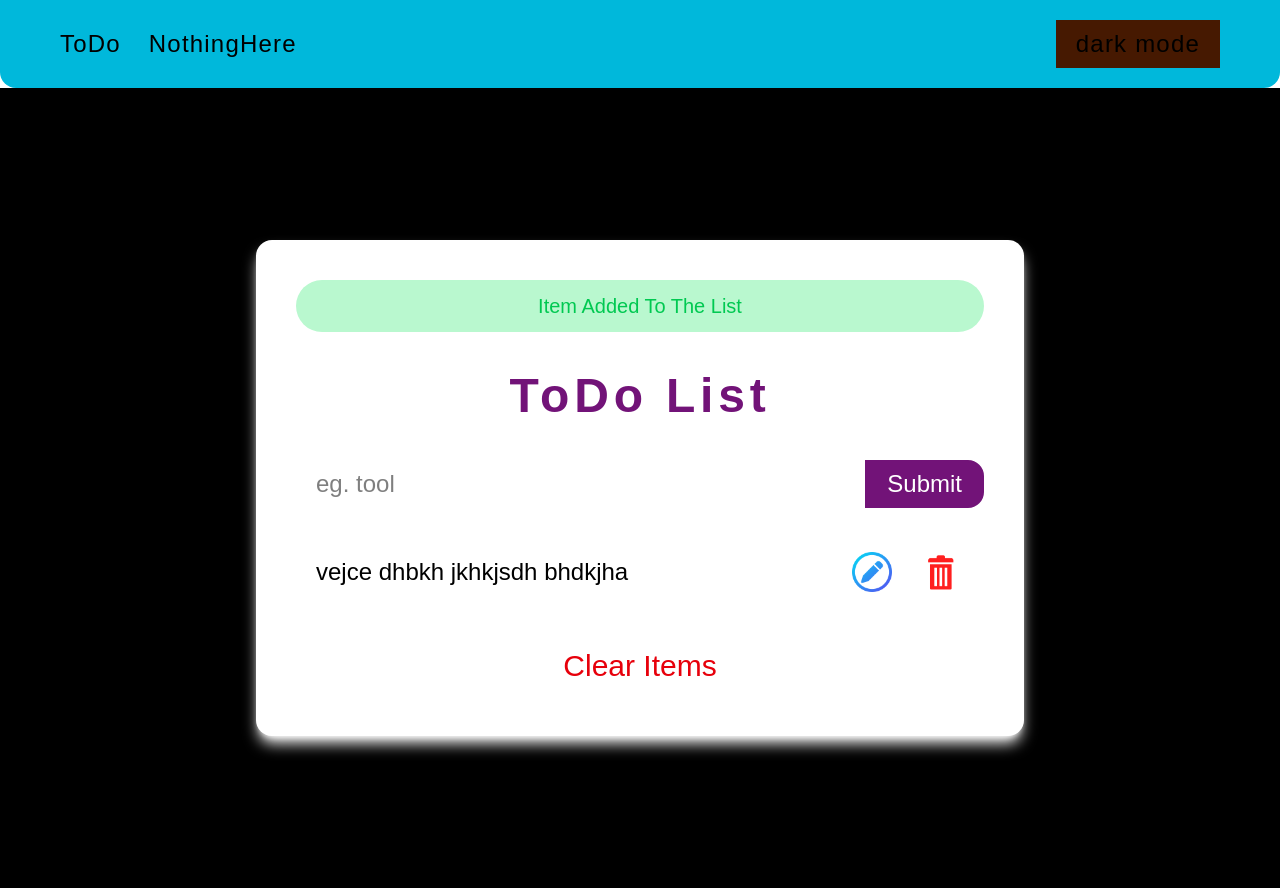
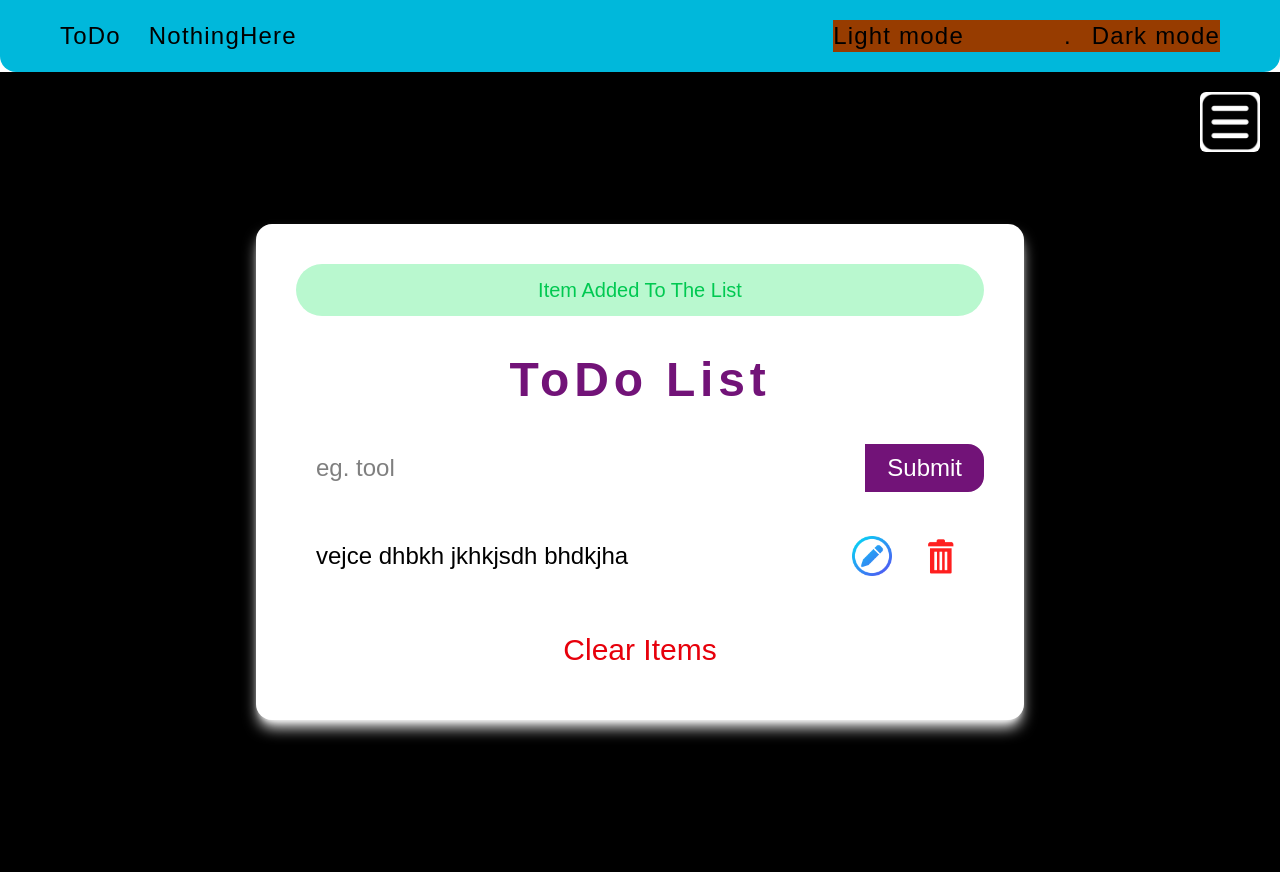
Before and after one commit to M-Ulmann/todo-app, a Next.js app: page / in a window 1280 px wide. Built offline with nearby package versions, Linux system fonts and the light colour scheme.

Commit message:
Dalsi upravy v css + setup na light/dark mode

```diff
--- a/app/nothing-here/page.tsx
+++ b/app/nothing-here/page.tsx
@@ -1,5 +1,12 @@
+import Link from "next/link";
+
 export default function NothingHere(){
   return(
-    <p>ahoj nic tu neni</p>
+    <main>
+      <p>ahoj nic tu zatim neni</p>
+      <p>
+        Muzes se zatim vratit <Link href={"/"}>zpet</Link>, nez to bude hotove
+      </p>
+    </main>
   );
 }
--- a/app/page.tsx
+++ b/app/page.tsx
@@ -1,6 +1,7 @@
 import Link from "next/link";
 import Bin from "@/public/bin.png"
 import Edit from "@/public/edit.png"
+import Hamburger from "@/public/hamburger.png"
 import Image from "next/image";
 
 export default function Todo(){
@@ -24,15 +25,25 @@ export default function Todo(){
           </Link>
         </div>
 
-        <button
-          className="px-2 py-2 cursor-pointer bg-amber-950 md:px-5"
-        >
-          dark mode
-        </button>
+        <div className="flex flex-row gap-15 bg-amber-800">
+          <p>Light mode</p>
+          <button className=" translate-x-10 hover:-translate-x-10 transition ease">
+            .
+          </button>
+          <p>Dark mode</p>
+        </div>
 
       </header>
 
-      <main className="bg-black min-h-dvh flex flex-col items-center justify-center">
+      <main className="bg-black min-h-dvh flex flex-col items-center justify-center relative">
+
+        <button className="bg-white absolute text-7xl self-end justify-self-end top-5 right-5 cursor-pointer transition duration-250 ease-out rounded-md hover:rotate-90 active:opacity-50">
+          <Image
+            src={Hamburger}
+            height={60}
+            alt="hamburger"
+          />
+        </button>
 
         <section className="bg-white p-10 flex flex-col gap-10 rounded-2xl w-11/12 shadow-white shadow-lg xl:min-w-3/5 sm:min-w-3/4 sm:w-0">
           <p className="text-center px-10 py-3 bg-green-200 text-green-500 rounded-4xl text-xl">
@@ -45,7 +56,7 @@ export default function Todo(){
 
           <div className=" flex flex-col gap-5 justify-center text-2xl sm:flex-row sm:gap-0">
             <input
-              className="flex flex-1 text-2xl pl-5 py-2 rounded-2xl  sm:rounded-l-2xl sm:rounded-r-none"
+              className="flex flex-1 text-2xl pl-5 py-2 rounded-2xl  sm:rounded-l-2xl sm:rounded-r-none focus:outline-cyan-500 focus:outline-2 focus:placeholder:none"
               placeholder="eg. tool"
               type="text"
               maxLength={40}
```
Also changed, not shown: public/hamburger.png (added).
